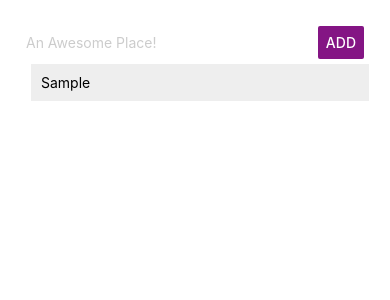
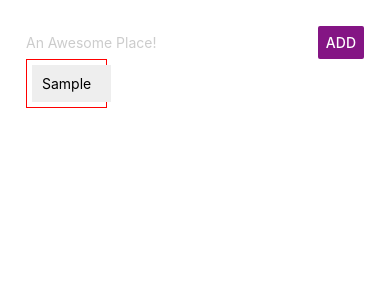
Before and after one commit to etrivinos/React-Native---The-Practical-Guide, a React Native app: screen / in a window 390 px wide. Both pictures are taken after typing "Sample" into the empty fields and a click on the button "ADD". Shown: the top 300 px of the page. Built offline with nearby package versions, Linux system fonts and the light colour scheme.

Commit message:
Add the scrollview

```diff
--- a/App.js
+++ b/App.js
@@ -19,11 +19,21 @@ export default class App extends React.Component {
     }
   }
 
+  onItemDeletedHandler = (i) => {
+    this.setState(prevState => {
+      prevState.places.splice(i, 1);
+
+      return {
+        places: prevState.places
+      };
+    });
+  }
+
   render() {
     return (
       <View style={styles.container}>
         <PlaceInput addPlaceName={this.addPlaceName} />
-        <PlaceList places={this.state.places} />
+        <PlaceList places={this.state.places} onItemDeleted={this.onItemDeletedHandler} />
       </View>
     );
   }
--- a/src/components/ListItem/ListItem.js
+++ b/src/components/ListItem/ListItem.js
@@ -1,10 +1,12 @@
 import React from 'react';
-import { StyleSheet, View, Text } from 'react-native';
+import { StyleSheet, View, Text, TouchableNativeFeedback } from 'react-native';
 
 const listItem = (props) => (
-  <View style={styles.listItem}>
-    <Text>{props.placeName}</Text>
-  </View>
+	<TouchableNativeFeedback onPress={props.onItemPressed}>
+	  <View style={styles.listItem}>
+	    <Text>{props.placeName}</Text>
+	  </View>
+	</TouchableNativeFeedback>
 );
 
 const styles = StyleSheet.create({
--- a/src/components/PlaceList/PlaceList.js
+++ b/src/components/PlaceList/PlaceList.js
@@ -1,17 +1,21 @@
 import React from 'react';
-import { StyleSheet, View } from 'react-native';
+import { StyleSheet, View, ScrollView } from 'react-native';
 
 import ListItem from '../ListItem/ListItem';
 
 const placeList = (props) => {
 	let places = props.places.map( (place, i) => (
-    <ListItem key={i} placeName={place} />
+    <ListItem
+    	key={i}
+    	placeName={place}
+    	onItemPressed={() => { props.onItemDeleted(i)} }
+    	/>
   ));
 
 	return (
-	  <View style={styles.listContainer}>
+	  <ScrollView style={styles.listContainer}>
 		  {places}
-		</View>
+		</ScrollView>
 	)
 }
 
```
